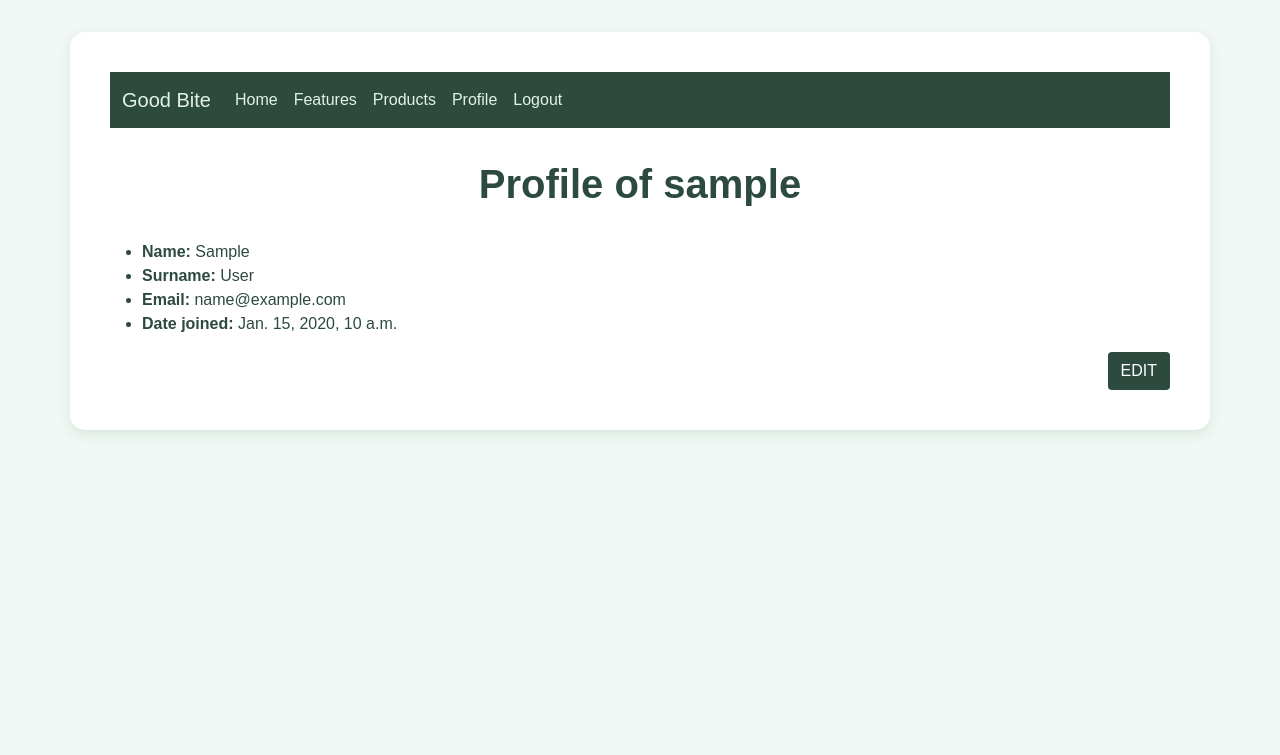
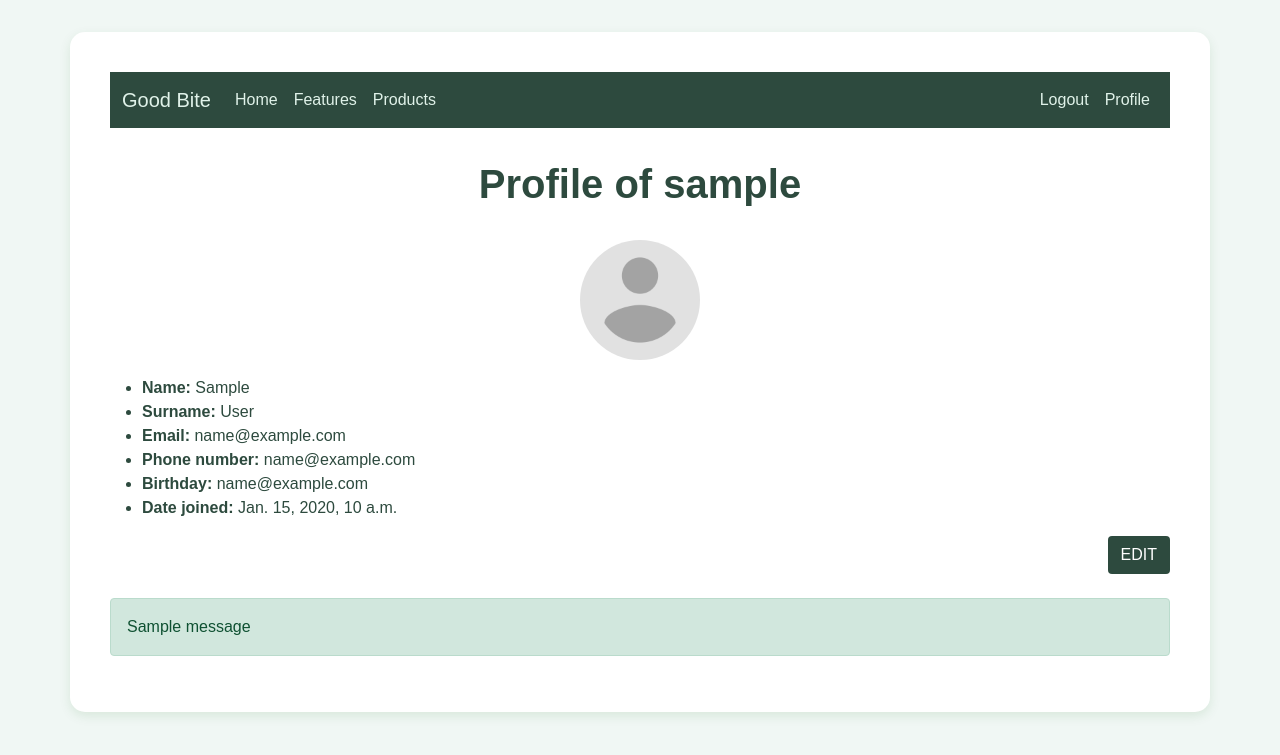
Before and after one commit to sissamrcorreia/AS-project, a Django app: a page that uses GoodBite/templates/base.html in a window 1280 px wide. Shown: the top 755 px of the page. Run offline with Django 5.2, Linux system fonts and the light colour scheme; a user stored in the database is signed in; tables that the repository leaves empty hold one stand-in row (values such as "Sample post"); one stand-in notice (Sample message) is shown.

Commit message:
form modified + placeholder photo added

```diff
--- a/GoodBite/templates/base.html
+++ b/GoodBite/templates/base.html
@@ -68,7 +68,7 @@
                     <span class="navbar-toggler-icon"></span>
                 </button>
                 <div class="collapse navbar-collapse" id="navbarNav">
-                    <ul class="navbar-nav">
+                    <ul class="navbar-nav me-auto">
                         <li class="nav-item">
                             <a class="nav-link active" aria-current="page" href="{% url 'home' %}">Home</a>
                         </li>
@@ -78,22 +78,24 @@
                         <li class="nav-item">
                             <a class="nav-link" href="{% url 'product_list' %}">Products</a>
                         </li>
+                    </ul>
+
+                    <ul class="navbar-nav ms-auto">
                         {% if request.user.is_authenticated %}
-                            <li class="nav-item">
-                                 <a class="nav-link" href="{% url 'profile' request.user.username %}">Profile</a>
-                            </li>
                             <li class="nav-item">
                                 <a class="nav-link" href="{% url 'exit' %}">Logout</a>
                             </li>
+                            <li class="nav-item">
+                                <a class="nav-link" href="{% url 'profile' request.user.username %}">Profile</a>
+                            </li>
                         {% else %}
+                            <li class="nav-item">
+                                <a class="nav-link" href="{% url 'register' %}">Register</a>
+                            </li>
                             <li class="nav-item">
                                 <a class="nav-link" href="{% url 'login' %}">Login</a>
                             </li>
-                            <li class="nav-item">
-                                <a class="nav-link" href="{% url 'register' %}">Register</a>
-                            </li>
                         {% endif %}
-
                     </ul>
                 </div>
             </div>
--- a/GoodBite/templates/main/profile.html
+++ b/GoodBite/templates/main/profile.html
@@ -4,6 +4,19 @@
 
 {% block content %}
   <h1>Profile of {{ user_obj.username }}</h1>
+
+  {% load static %}
+    <div class="mb-3 text-center">
+        <img src="{% static 'avatar_placeholder.png' %}"
+             alt="Profile picture placeholder"
+             id="profile-picture"
+             class="rounded-circle"
+             style="width: 120px; height: 120px; object-fit: cover;">
+    </div>
+
+    <div id="touched-message" class="text-center mt-2" style="display: none; color: #2d4a3e; font-weight: bold;">
+        Touched!
+    </div>
 
   {% if edit_mode %}
     <form method="post" class="mt-4">
@@ -20,19 +33,27 @@
         <label class="form-label"><strong>Email:</strong></label>
         {{ form.email }}
       </div>
+        <div class="mb-3">
+        <label class="form-label"><strong>Phone number:</strong></label>
+        {{ form.email }}
+      </div>
+        <div class="mb-3">
+        <label class="form-label"><strong>Birthday:</strong></label>
+        {{ form.email }}
+      </div>
       <div class="mb-3">
         <label class="form-label"><strong>Date joined:</strong></label>
         <input type="text" class="form-control" value="{{ user_obj.date_joined }}" disabled>
       </div>
       <div class="text-end mt-3">
-        <button type="submit" class="btn"
-          style="background-color:#2d4a3e; color:white; text-transform:uppercase;">
-          Save
-        </button>
         <a href="{% url 'profile' user_obj.username %}"
           class="btn btn-secondary text-uppercase">
           Cancel
         </a>
+          <button type="submit" class="btn"
+          style="background-color:#2d4a3e; color:white; text-transform:uppercase;">
+          Save
+        </button>
       </div>
     </form>
   {% else %}
@@ -40,6 +61,8 @@
       <li><strong>Name:</strong> {{ user_obj.first_name }}</li>
       <li><strong>Surname:</strong> {{ user_obj.last_name }}</li>
       <li><strong>Email:</strong> {{ user_obj.email }}</li>
+      <li><strong>Phone number:</strong> {{ user_obj.email }}</li>
+      <li><strong>Birthday:</strong> {{ user_obj.email }}</li>
       <li><strong>Date joined:</strong> {{ user_obj.date_joined }}</li>
     </ul>
     {% if request.user == user_obj or request.user.is_staff %}
@@ -52,4 +75,27 @@
       </div>
     {% endif %}
   {% endif %}
+    {% if messages %}
+      <div class="mt-4">
+        {% for message in messages %}
+          <div class="alert alert-{{ message.tags }}">
+            {{ message }}
+          </div>
+        {% endfor %}
+      </div>
+    {% endif %}
+
+    <script>
+      document.addEventListener("DOMContentLoaded", function () {
+        const profilePic = document.getElementById("profile-picture");
+        const touchedMsg = document.getElementById("touched-message");
+
+        if (profilePic && touchedMsg) {
+          profilePic.addEventListener("click", function () {
+            touchedMsg.style.display = "block";
+            setTimeout(() => { touchedMsg.style.display = "none"; }, 2000);
+          });
+        }
+      });
+    </script>
 {% endblock %}
--- a/GoodBite/views.py
+++ b/GoodBite/views.py
@@ -3,6 +3,7 @@ from django.contrib.auth.decorators import login_required, permission_required
 from django.contrib.auth import logout, authenticate, login, get_user_model
 from .forms import CustomUserCreationForm, ProductForm, UserUpdateForm
 from .models import Product
+from django.contrib import messages
 
 # Create your views here.
 def home(request):
@@ -30,9 +31,16 @@ def profile(request, username):
     if request.method == "POST":
         form = UserUpdateForm(request.POST, instance=user)
         if form.is_valid():
-            form.save()
-            return redirect('profile', username=user.username)
-        edit_mode = True
+            try:
+                form.save()
+                messages.success(request, "Data saved successfully")
+                return redirect('profile', username=user.username)
+            except Exception:
+                messages.error(request, "Oh no, an unexpected error happened. Try again later.")
+                edit_mode = True
+        else:
+            messages.error(request, "Oh no, an unexpected error happened. Try again later.")
+            edit_mode = True
     else:
         form = UserUpdateForm(instance=user)
 
```
Also changed, not shown: core/settings.py (+9 -0 lines), GoodBite/static_seed_images/avatar_placeholder.png (added).
